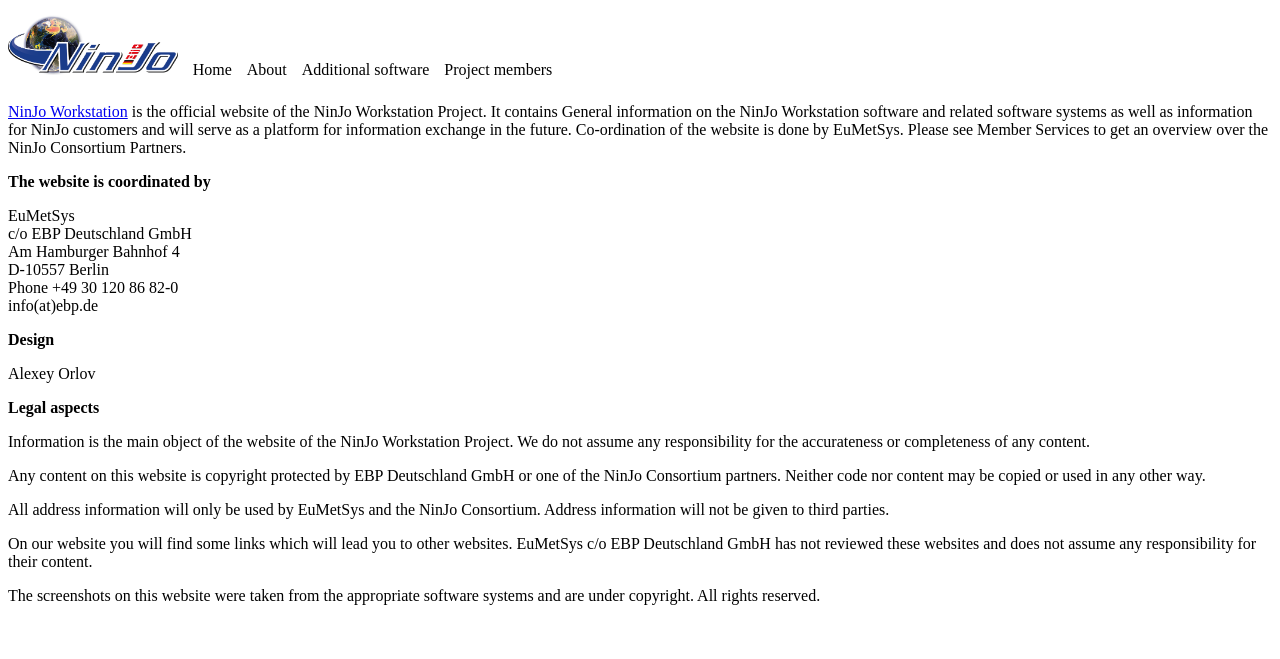
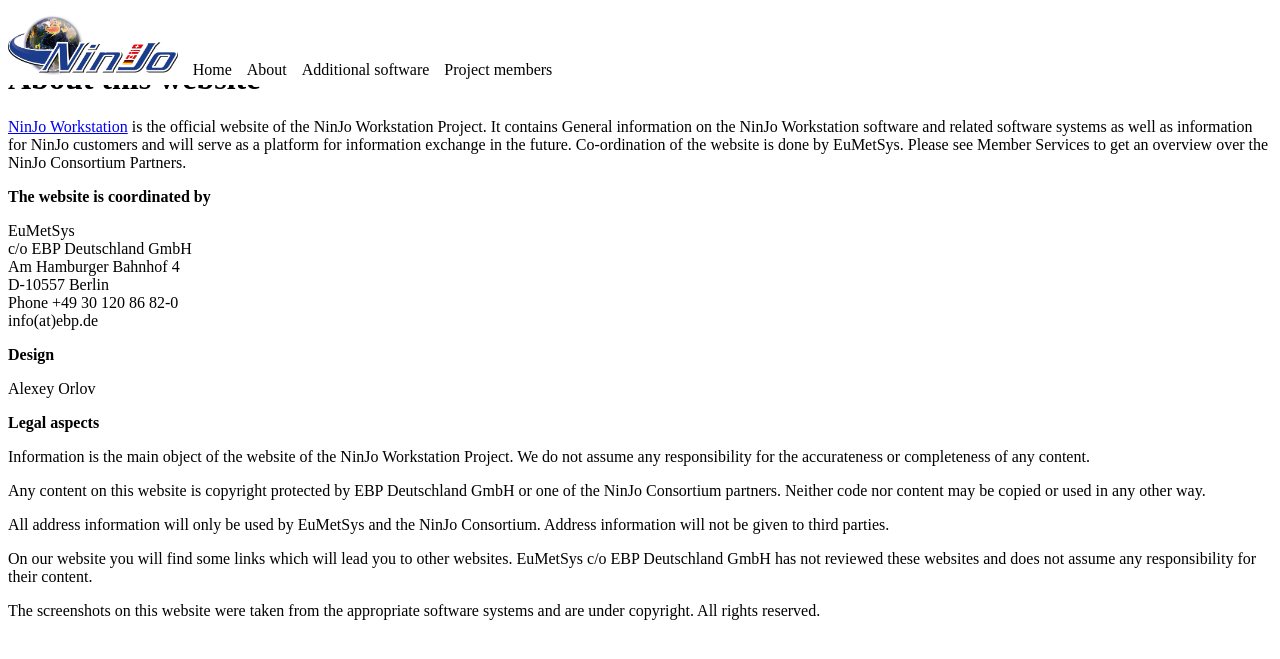
Before and after one commit to orlovale/NinJo_Workstation, a Jekyll site: the page built from about.md, in a window 1280 px wide. Shown: the top 659 px of the page. Built offline with Jekyll 4.4.1, drawn with Linux system fonts in a browser that asks for light colours; our own code applies the rules of GitHub Pages for plain Markdown files; comment, search, counter and statistics services are not loaded.

Commit message:
Update about.md

```diff
--- a/about.md
+++ b/about.md
@@ -2,7 +2,7 @@
 
 {% include navbar.html %}
 
-<p style="margin: 45px 0px 0px 0px;" />
+<p style="margin: 60px 0px 0px 0px;" />
 
 # About this website
 
```
